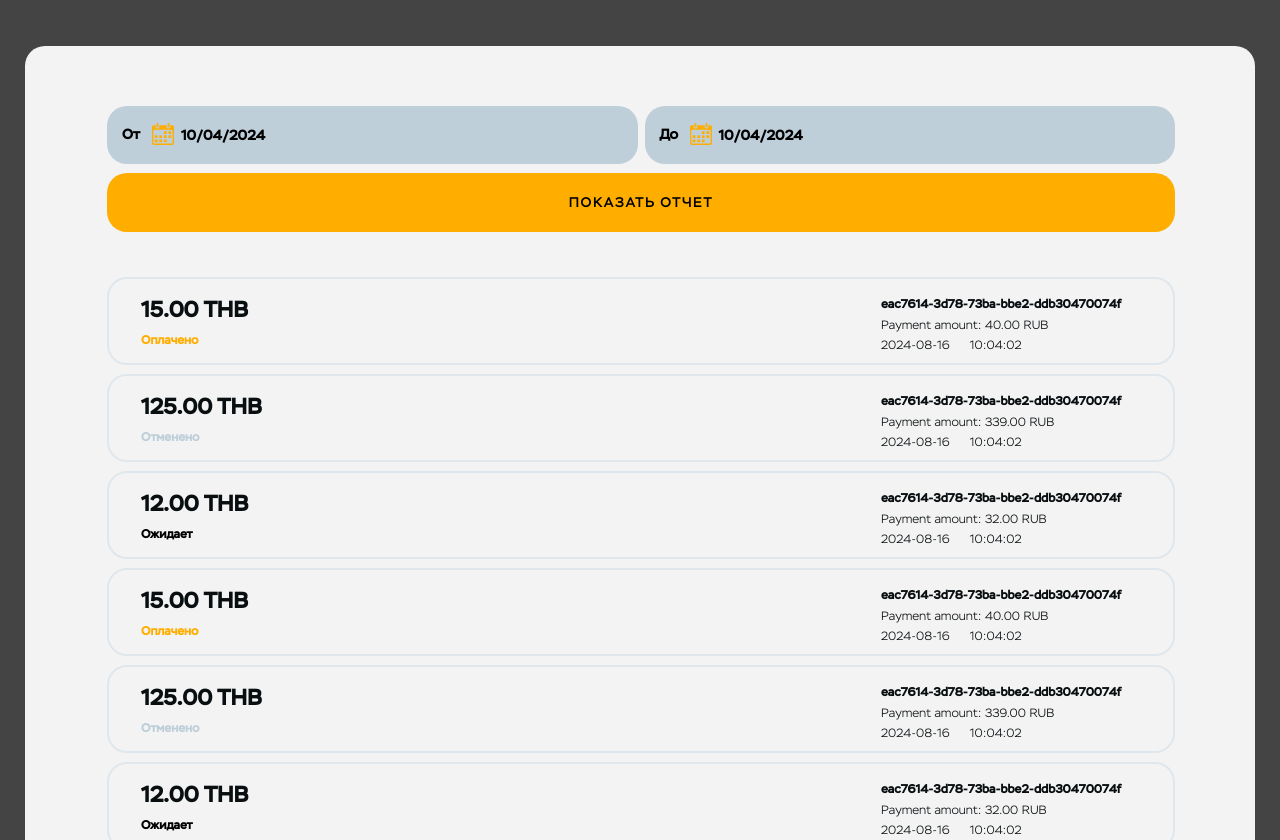
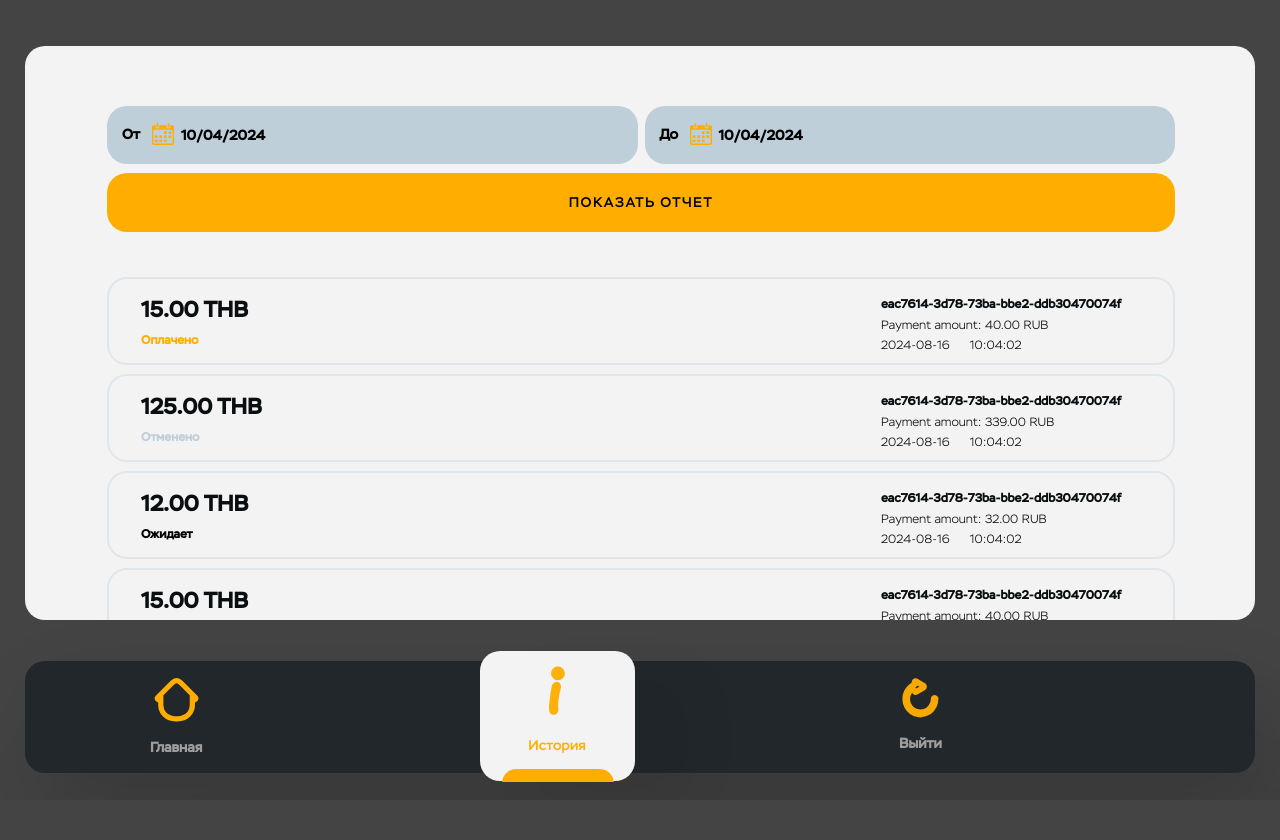
Before and after one commit to ZinnatullinSultan/MoneyShop, a plain HTML site: page history.html in a window 1280 px wide. Shown: the top 840 px of the page. After the commit the page ends 800 px from the top, so only its background shows below. Drawn offline with Linux system fonts and the light colour scheme.

Commit message:
scrollSection

```diff
--- a/css/history.css
+++ b/css/history.css
@@ -75,6 +75,9 @@ button {
   padding: 19px 115px;
   border-radius: 20px;
 }
+.body--history{
+  overflow: hidden;
+}
 .main {
   flex-grow: 1;
   border-radius: 20px;
@@ -84,6 +87,9 @@ button {
   padding: 60px 80px 60px 82px;
   font-weight: 350;
   position: relative;
+}
+.main--history{
+  overflow: auto;
 }
 .logo {
   display: block;
@@ -313,7 +319,7 @@ input[type='date']::-webkit-calendar-picker-indicator {
 #dateTo::after{
   content: 'До';
 }
-.history__info{
+/* .history__info{
   overflow-y: scroll;
   max-height: 760px;
-}
+} */
--- a/css/media-history.css
+++ b/css/media-history.css
@@ -130,10 +130,9 @@
     padding: 5px;
     margin-bottom: 10px;
   }
-  .history__info{
-    overflow-y: scroll;
+  /* .history__info{
     height: 165px;
-  }
+  } */
   .page__title--report, .report__title {
     margin-top: 30px;
     margin-bottom: 15px;
--- a/history.html
+++ b/history.html
@@ -7,8 +7,8 @@
     <link rel="stylesheet" href="css/history.css" />
     <link rel="stylesheet" href="css/media-history.css">
   </head>
-  <body>
-    <main class="main">
+  <body class="body--history">
+    <main class="main main--history">
       <!-- <img class="logo" src="img/logo-black.svg" alt="Логотип" /> -->
       <div class="date__container date__container--history">
         <form id="filterForm" method="GET">
```
